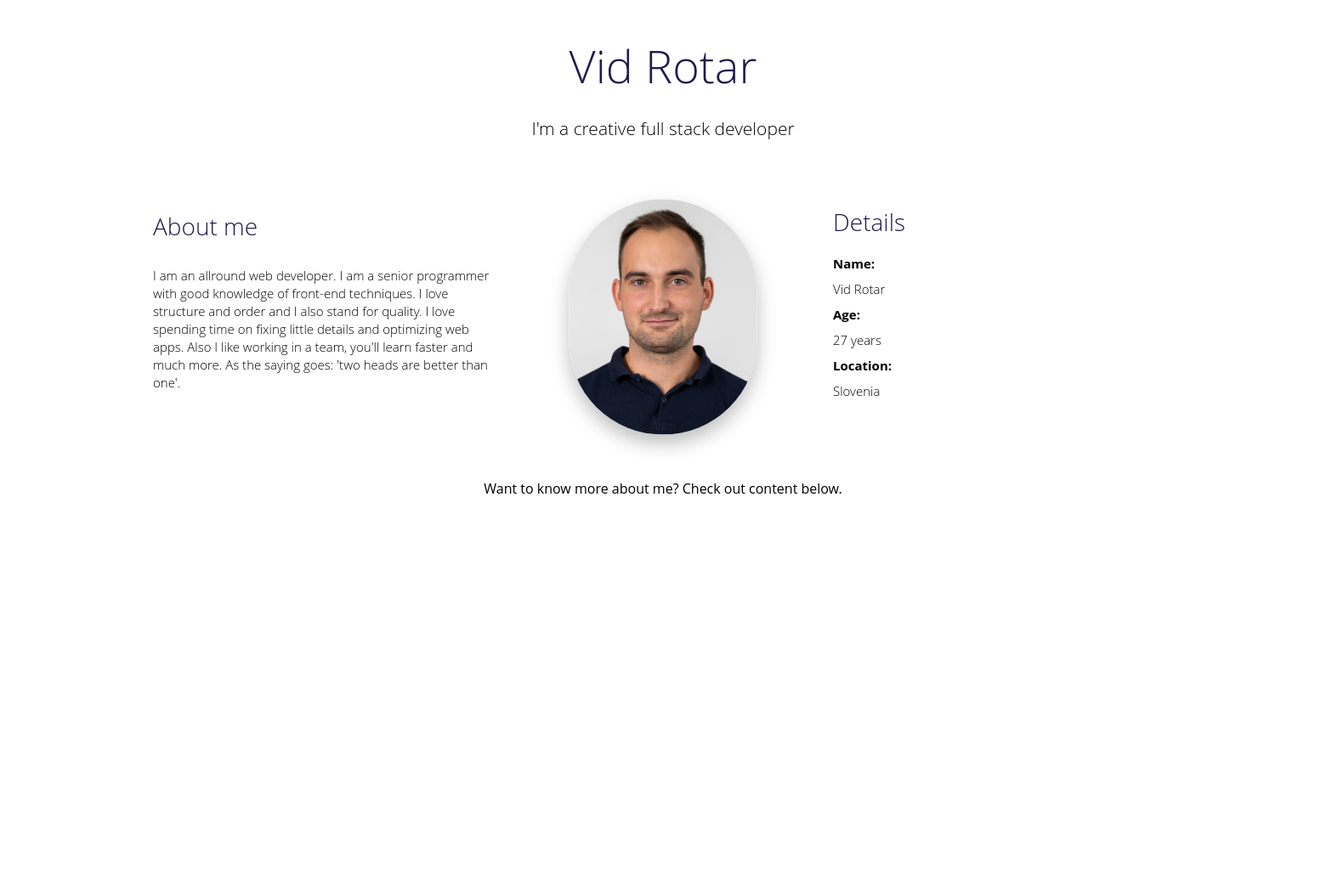
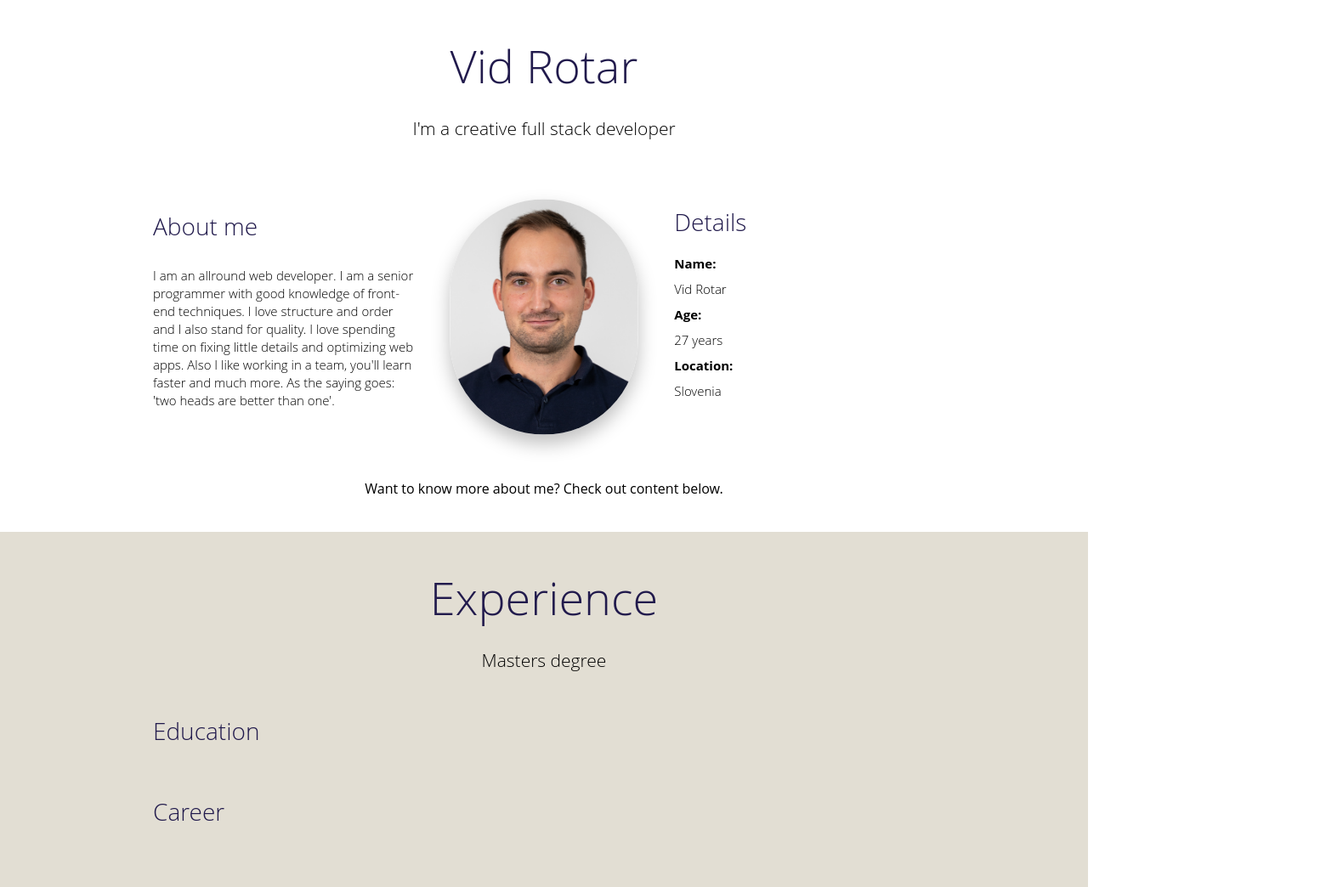
Before and after one commit to vidrotar/ProfileWebApp, a React (Create React App) app: page / in a window 1280 px wide. Shown: the whole page at 85% size, 1560 px wide, since content can reach past the window. Before the commit the page ends 800 px from the top, so only its background shows below. Built offline with nearby package versions, Linux system fonts and the light colour scheme.

Commit message:
add experience tab, refactor css

```diff
--- a/src/App.css
+++ b/src/App.css
@@ -36,3 +36,22 @@
     transform: rotate(360deg);
   }
 }
+
+/* Custom css per section */
+
+.heading--2 {
+  text-align: left;
+  flex-shrink: 1;
+}
+h2 {
+  font-size: 54px;
+  font-weight: 300;
+  color: #211A4C;
+  margin: 0;
+}
+
+h3 {
+  font-size: 28px;
+  font-weight: 300;
+  color: #211A4C;
+}
--- a/src/App.js
+++ b/src/App.js
@@ -1,11 +1,12 @@
-import logo from './logo.svg';
 import './App.css';
-import ProfileSection from "./sections/profileSection/ProfileSections";
+import Profile from "./sections/profile/Profile";
+import Education from "./sections/education/Education";
 
 function App() {
   return (
     <div className="App">
-         <ProfileSection/>
+        <Profile/>
+        <Education/>
     </div>
   );
 }
--- a/src/sections/profileSection/ProfileSection.css
+++ b/src/sections/education/Education.css
@@ -1,12 +1,10 @@
-.container--profile {
-    /*background-color: #E2DED3;*/
+.container--education {
+    background-color: #E2DED3;
 
     display: flex;
     flex-direction: column;
     align-items: center;
-    row-gap: 48px;
 
-    min-width: 1200px;
     padding: 40px 180px;
 }
 
@@ -16,18 +14,12 @@
     line-height: 1.4;
 }
 
-.profile-description {
-    grid-row-gap: 32px;
+.education--description {
     max-width: 1300px;
     line-height: 1.4;
 }
 
-.profile--heading {
-    flex-shrink: 1;
-}
-
-.about-me {
-    text-align: left;
+.education--heading {
     flex-shrink: 1;
 }
 
@@ -45,19 +37,6 @@
     line-height: 1;
 }
 
-h2 {
-    font-size: 54px;
-    font-weight: 300;
-    color: #211A4C;
-    margin: 0;
-}
-
-h3 {
-    font-size: 28px;
-    font-weight: 300;
-    color: #211A4C;
-}
-
 p {
     font-size: 15px;
     font-weight: 300;
--- /dev/null
+++ b/src/sections/education/Education.js
@@ -0,0 +1,27 @@
+import React from 'react';
+import {Grid} from '@material-ui/core';
+import './Education.css';
+
+function Education() {
+    return (
+        <div className={'container--education'}>
+            <Grid container className={'education--description'}>
+                <Grid md={12} item className={'education--heading'}>
+                    <h2>Experience</h2>
+                    <p className={"short--title"}>Masters degree</p>
+                </Grid>
+
+                <Grid md={12} item className={'heading--2'}>
+                    <h3>Education</h3>
+                </Grid>
+
+                <Grid md={12} item className={'heading--2'}>
+                    <h3>Career</h3>
+                </Grid>
+            </Grid>
+        </div>
+
+    );
+}
+
+export default Education;
--- /dev/null
+++ b/src/sections/profile/Profile.css
@@ -0,0 +1,39 @@
+.container--profile {
+    display: flex;
+    flex-direction: column;
+    align-items: center;
+    row-gap: 48px;
+
+    padding: 40px 180px;
+}
+
+.short--title {
+    font-size: 21px;
+    font-weight: 300;
+    line-height: 1.4;
+}
+
+.profile-description {
+    grid-row-gap: 32px;
+    max-width: 1300px;
+    line-height: 1.4;
+}
+
+.image {
+    height: auto;
+    max-width: 246px;
+    border-radius: 250px;
+    transform: scale(0.9);
+    box-shadow: 0 12px 24px rgba(0, 0, 0, 0.25);
+
+}
+
+.item-details {
+    text-align: left;
+    line-height: 1;
+}
+
+p {
+    font-size: 15px;
+    font-weight: 300;
+}
--- a/src/sections/profileSection/ProfileSections.js
+++ b/src/sections/profile/Profile.js
@@ -1,9 +1,9 @@
 import React from 'react';
 import {Grid} from '@material-ui/core';
-import './ProfileSection.css';
+import './Profile.css';
 import ProfilePicture from '../../images/profilePhoto.jpg'
 
-function ProfileSection() {
+function Profile() {
     return (
         <div className={'container--profile'}>
             <Grid container className={'profile-description'}>
@@ -12,7 +12,7 @@ function ProfileSection() {
                     <p className={"short--title"}>I'm a creative full stack developer</p>
                 </Grid>
 
-                <Grid md={4} item className={'about-me'}>
+                <Grid md={4} item className={'heading--2'}>
                     <h3>About me</h3>
                     <p>I am an allround web developer. I am a senior programmer with good knowledge of front-end techniques. I love structure and order and I also stand for quality. I love spending time on fixing little details and optimizing web apps. Also I like working in a team, you'll learn faster and much more. As the saying goes: 'two heads are better than one'.</p>
                 </Grid>
@@ -40,4 +40,4 @@ function ProfileSection() {
     );
 }
 
-export default ProfileSection;
+export default Profile;
```
